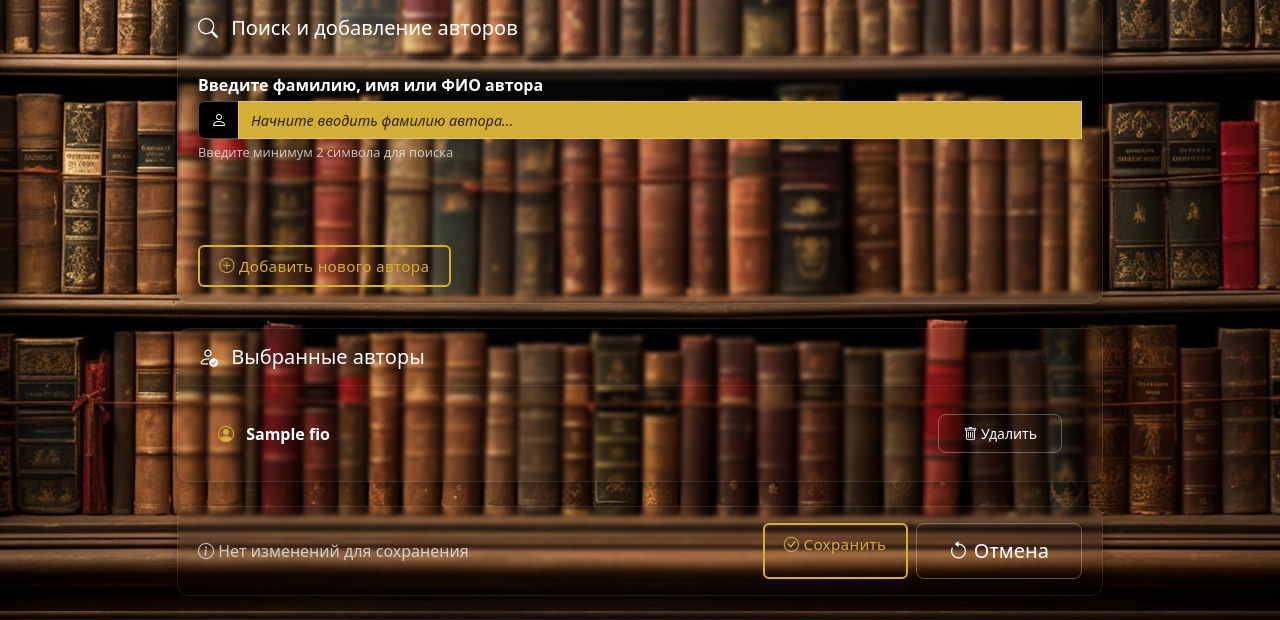
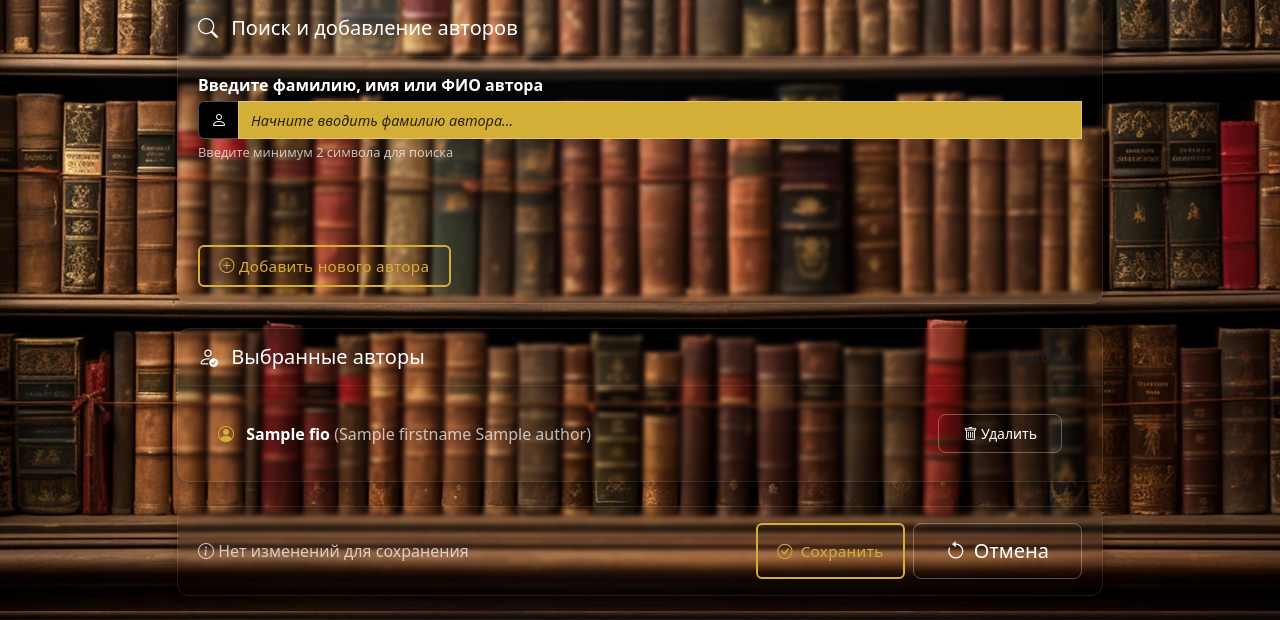
Before and after one commit to intent56/HomeLibrary, a Flask app: template app/templates/select_authors.html in a window 1280 px wide. Shown: the part 189-809 px from the top of the page. Run offline with Flask 3, Linux system fonts and the light colour scheme; tables that the repository leaves empty hold one stand-in row (values such as "Sample post"); the template is opened without the code that fills it: values that come from a table or form of the project are taken from there, most other values are stand-ins (such as "Sample title", 1, 10 or a date in 2020); some libraries are stand-ins or nearby versions.

Commit message:
Косметические изменения

```diff
--- a/app/templates/select_authors.html
+++ b/app/templates/select_authors.html
@@ -111,7 +111,12 @@ content %}
                 style="color: var(--main-color)"
               ></i>
               <strong class="text-white">{{ author.fio }}</strong>
-              {% if author.id in pending_added %}
+              {% if author.firstname %}
+              <span class="text-white-50"
+                >({{ author.firstname }}{% if author.secondname %} {{
+                author.secondname }}{% endif %})</span
+              >
+              {% endif %} {% if author.id in pending_added %}
               <span class="badge bg-warning bg-opacity-75 text-dark ms-2"
                 >будет добавлен</span
               >
@@ -163,17 +168,17 @@ content %}
           <div class="d-flex gap-2">
             <a
               href="{{ url_for('main.book_detail', book_id=book.id) }}"
-              class="btn btn-edit btn-lg"
+              class="btn btn-edit btn-lg d-flex align-items-center"
               id="saveBtn"
             >
-              <i class="bi bi-check-circle"></i> Готово
+              <i class="bi bi-check-circle me-2"></i> Готово
             </a>
             <a
               href="{{ url_for('main.book_detail', book_id=book.id) }}"
-              class="btn btn-outline-light btn-lg"
+              class="btn btn-outline-light btn-lg d-flex align-items-center"
               id="cancelChangesBtn"
             >
-              <i class="bi bi-arrow-counterclockwise"></i> Отмена
+              <i class="bi bi-arrow-counterclockwise me-2"></i> Отмена
             </a>
           </div>
         </div>
@@ -309,9 +314,9 @@ content %}
 
       if (saveBtn) {
           if (hasChanges) {
-              saveBtn.innerHTML = '<i class="bi bi-check-circle"></i> Сохранить';
+              saveBtn.innerHTML = '<i class="bi bi-check-circle me-2"></i> Сохранить';
           } else {
-              saveBtn.innerHTML = '<i class="bi bi-check-circle"></i> Готово';
+              saveBtn.innerHTML = '<i class="bi bi-check-circle me-2"></i> Готово';
           }
       }
   }
```
